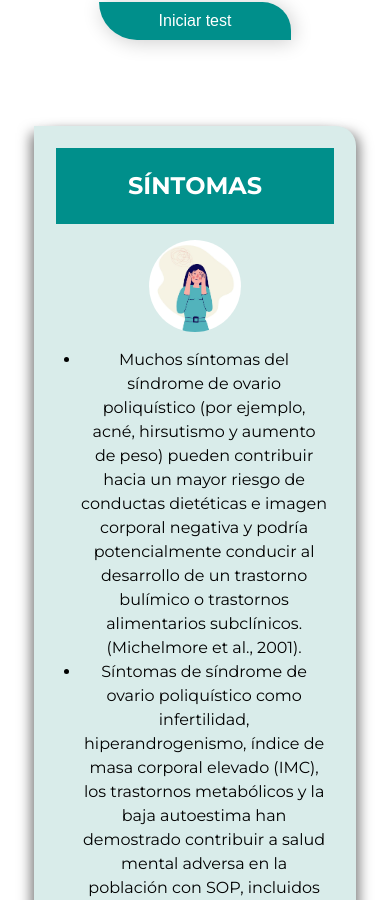
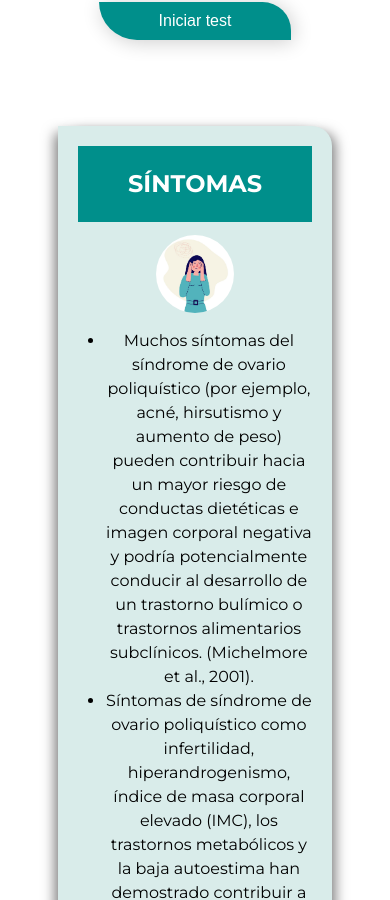
Before and after one commit to angylearns/oviva_care, a React (Vite) app in the folder HolisticFront/: page / in a window 390 px wide. Shown: the part 1479-2379 px from the top of the page. Built offline with nearby package versions, Linux system fonts and the light colour scheme; the HTML template or start-up script is replaced by a standard one.

Commit message:
responsive symptoms

```diff
--- a/HolisticFront/src/components/symptoms/symptoms.css
+++ b/HolisticFront/src/components/symptoms/symptoms.css
@@ -31,10 +31,23 @@
     width: 80%;
 }
 
-@media (max-width: 600px) {
+@media (max-width: 1200px) {
+
+
+    .symmptoms-container {
+       width: 80%;
+       margin-left: 8%;
+    }
+
+
+
+}
+
+@media (max-width: 700px) {
 
     .symmptoms-container {
         margin: 2px;
+        margin-left: 8%;
 
     }
 
```
